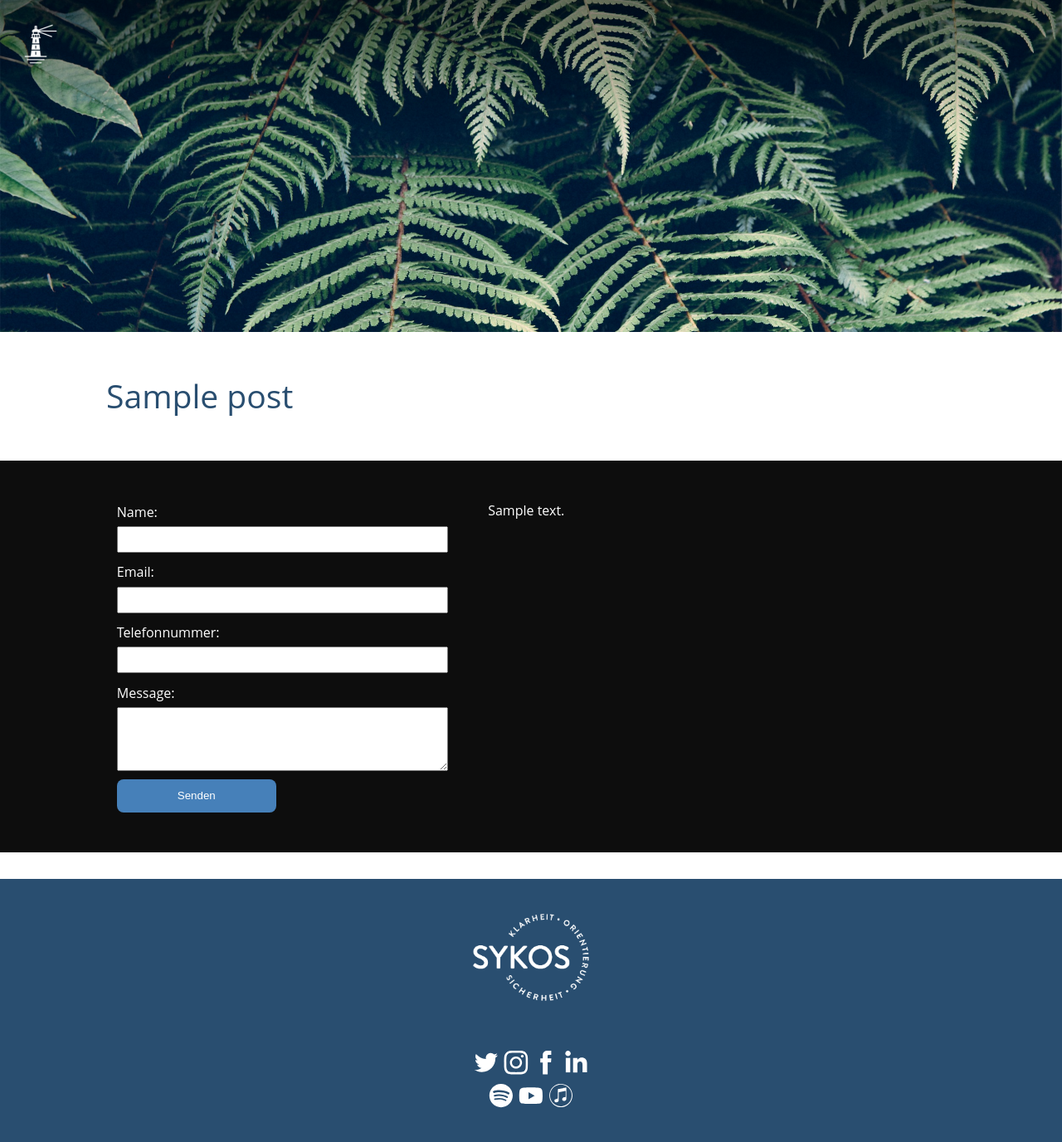
After one commit to Araz0/sykos, a WordPress theme: template public/wp-content/themes/sykos/page-contact.php in a window 1280 px wide. The commit adds this page. Shown: the whole page at 83% size. Run offline with PHP 8.4 and a stand-in for WordPress, Linux system fonts and the light colour scheme; the site name, menu and one post (Sample post) are stand-ins, and other content is empty; some libraries are stand-ins or nearby versions.

Commit message:
contact page init

```diff
--- a/public/wp-content/themes/sykos/front-page.php
+++ b/public/wp-content/themes/sykos/front-page.php
@@ -2,7 +2,8 @@
 <html lang="de">
     <?php include 'parts/head.php'; ?>
 <body>
-    <?php //wp_body_open();?>
+<!-- <?php wp_body_open();?> -->
+
     <header class="hero-home">
     <?php $dark_nav = false; include 'parts/nav.php'; ?>
         <img class="hero-home__logo" src="<?php echo get_template_directory_uri() ?>/media/SYKOS-logo-RGB-white.png" alt="SYKOS logo RGB white">
--- a/public/wp-content/themes/sykos/functions.php
+++ b/public/wp-content/themes/sykos/functions.php
@@ -28,6 +28,15 @@
     );
   }
   add_action('init','register_my_menus');
+
+  add_action( 'phpmailer_init', 'mailer_config', 10, 1);
+  function mailer_config(PHPMailer $mailer){
+    $mailer->IsSMTP();
+    $mailer->Host = "localhost"; // your SMTP server
+    $mailer->Port = 25;
+    $mailer->SMTPDebug = 2; // write 0 if you don't want to see client/server communication in page
+    $mailer->CharSet  = "utf-8";
+  }
   function get_id_by_slug($page_slug) {
     $page = get_page_by_path($page_slug);
     if ($page) {
--- /dev/null
+++ b/public/wp-content/themes/sykos/page-contact.php
@@ -0,0 +1,60 @@
+<!DOCTYPE html>
+<html lang="de">
+    <?php include 'parts/head.php'; ?>
+    <?php
+    if(isset($_POST['submitContact'])){
+        $to = 'alhamdnai.araz@gmail.com';
+        $subject = 'The subject';
+        $body = 'The email body content';
+        $headers[] = 'From: Me Myself <alhamdnai.araz@gmail.com>';
+        // $headers[] = 'Cc: John Q Codex <jqc@wordpress.org>';
+        // $headers[] = 'Cc: iluvwp@wordpress.org'; // note you can just use a simple email address
+        $headers[] = 'Content-Type: text/html; charset=UTF-8';
+
+        wp_mail( $to, $subject, $body, $headers );
+    }
+
+    ?>
+<body>
+    <?php //wp_body_open();?>
+    <?php
+            $thumbnail_Link = get_template_directory_uri()."/media/home-hero-bk.jpeg";
+            $thumbnaul_alt = "page thumbnail image";
+            if ( has_post_thumbnail() ) { // check if the post has a Post Thumbnail assigned to it.
+                $thumbnail_Link= get_the_post_thumbnail_url();
+                $thumbnaul_alt = get_the_post_thumbnail_caption();
+            }
+        ?>
+    <header class="page-hero" style="background-image: url('<?php echo $thumbnail_Link ?>');">
+    <?php $dark_nav = false; include 'parts/nav.php'; ?>
+    </header>
+    <main class="page-contact">
+        <h2 class="page__title"><?php echo get_the_title(); ?></h2>
+
+        <section class="section-contact">
+            <div class="section-contact__container">
+                <form class="section-contact__container__form" action="" method="post">
+                    <label for="name">Name:</label>
+                    <input name="name" type="text"/>
+
+                    <label for="email">Email:</label>
+                    <input name="email" type="email"/>
+
+                    <label for="phone">Telefonnummer:</label>
+                    <input name="phone" type="tel"/>
+
+                    <label for="message">Message:</label>
+                    <textarea name="message" cols="30" rows="5"></textarea>
+
+                    <button name="submitContact" type="submit" value="Submit">Senden</button>
+                </form>
+                <div class="section-contact__container__message">
+                    <?php echo get_the_content(); ?>
+                </div>
+            </div>
+        </section>
+    </main>
+    <?php include 'parts/footer.php'; ?>
+</body>
+<script src="<?php echo get_template_directory_uri().'/js/script.js' ?>"></script>
+</html>
--- a/public/wp-content/themes/sykos/singular.php
+++ b/public/wp-content/themes/sykos/singular.php
@@ -2,7 +2,7 @@
 <html lang="de">
     <?php include 'parts/head.php'; ?>
 <body>
-    <?php //wp_body_open();?>
+<!-- <?php wp_body_open();?> -->
     <?php
             $thumbnail_Link = get_template_directory_uri()."/media/home-hero-bk.jpeg";
             $thumbnaul_alt = "page thumbnail image";
--- a/public/wp-content/themes/sykos/style.css
+++ b/public/wp-content/themes/sykos/style.css
@@ -200,6 +200,8 @@ li {
   }
   .page-hero {
     min-height: 16rem;
+    height: 25rem;
+    background-position: center center;
   }
 
   .section-abposts__post {
@@ -210,8 +212,11 @@ li {
   }
   .section-abposts__post__img {
     grid-area: img;
-    height: 100%;
+  }
+  .section-abposts__post__img img {
+    max-height: 20rem;
     object-fit: cover;
+    width: 100%;
   }
   .section-abposts__post:nth-child(even) {
     grid-template-areas: "content img";
@@ -716,6 +721,54 @@ li {
     z-index: -1;
   }
 }
+.page-contact .page__title {
+  margin: 3rem 5%;
+}
+
+.section-contact {
+  background-color: var(--color_grey_05);
+  color: var(--color_white);
+}
+.section-contact__container {
+  display: flex;
+  flex-direction: column;
+  gap: 3rem;
+  width: 90%;
+  margin: 0 auto;
+}
+.section-contact__container__form {
+  display: flex;
+  flex-direction: column;
+  min-width: 40%;
+  gap: 0.6rem;
+}
+.section-contact__container__form label {
+  margin-bottom: -0.4rem;
+}
+.section-contact__container__form input[type=text],
+.section-contact__container__form input[type=email],
+.section-contact__container__form input[type=tel] {
+  height: 2rem;
+}
+.section-contact__container__form button[type=submit] {
+  width: 12rem;
+  height: 2.5rem;
+  background-color: var(--color_blue_50);
+  border: none;
+  border-radius: 8px;
+  color: var(--color_white);
+}
+
+@media (min-width: 768px) {
+  .page-contact .page__title {
+    margin: 3rem 10%;
+  }
+
+  .section-contact__container {
+    width: 80%;
+    flex-direction: row;
+  }
+}
 .section-testomonials > div > div {
   position: relative;
 }
--- a/src/php/front-page.php
+++ b/src/php/front-page.php
@@ -2,7 +2,8 @@
 <html lang="de">
     <?php include 'parts/head.php'; ?>
 <body>
-    <?php //wp_body_open();?>
+<!-- <?php wp_body_open();?> -->
+
     <header class="hero-home">
     <?php $dark_nav = false; include 'parts/nav.php'; ?>
         <img class="hero-home__logo" src="<?php echo get_template_directory_uri() ?>/media/SYKOS-logo-RGB-white.png" alt="SYKOS logo RGB white">
--- a/src/php/singular.php
+++ b/src/php/singular.php
@@ -2,7 +2,7 @@
 <html lang="de">
     <?php include 'parts/head.php'; ?>
 <body>
-    <?php //wp_body_open();?>
+<!-- <?php wp_body_open();?> -->
     <?php
             $thumbnail_Link = get_template_directory_uri()."/media/home-hero-bk.jpeg";
             $thumbnaul_alt = "page thumbnail image";
```
Also changed, not shown: src/php/functions.php (+9 -0 lines), src/php/page-contact.php (added, +60 -0 lines), src/styles/base.scss (+7 -2 lines), src/styles/contact.scss (added, +49 -0 lines), src/styles/index.scss (+9 -8 lines), 1 other file.
